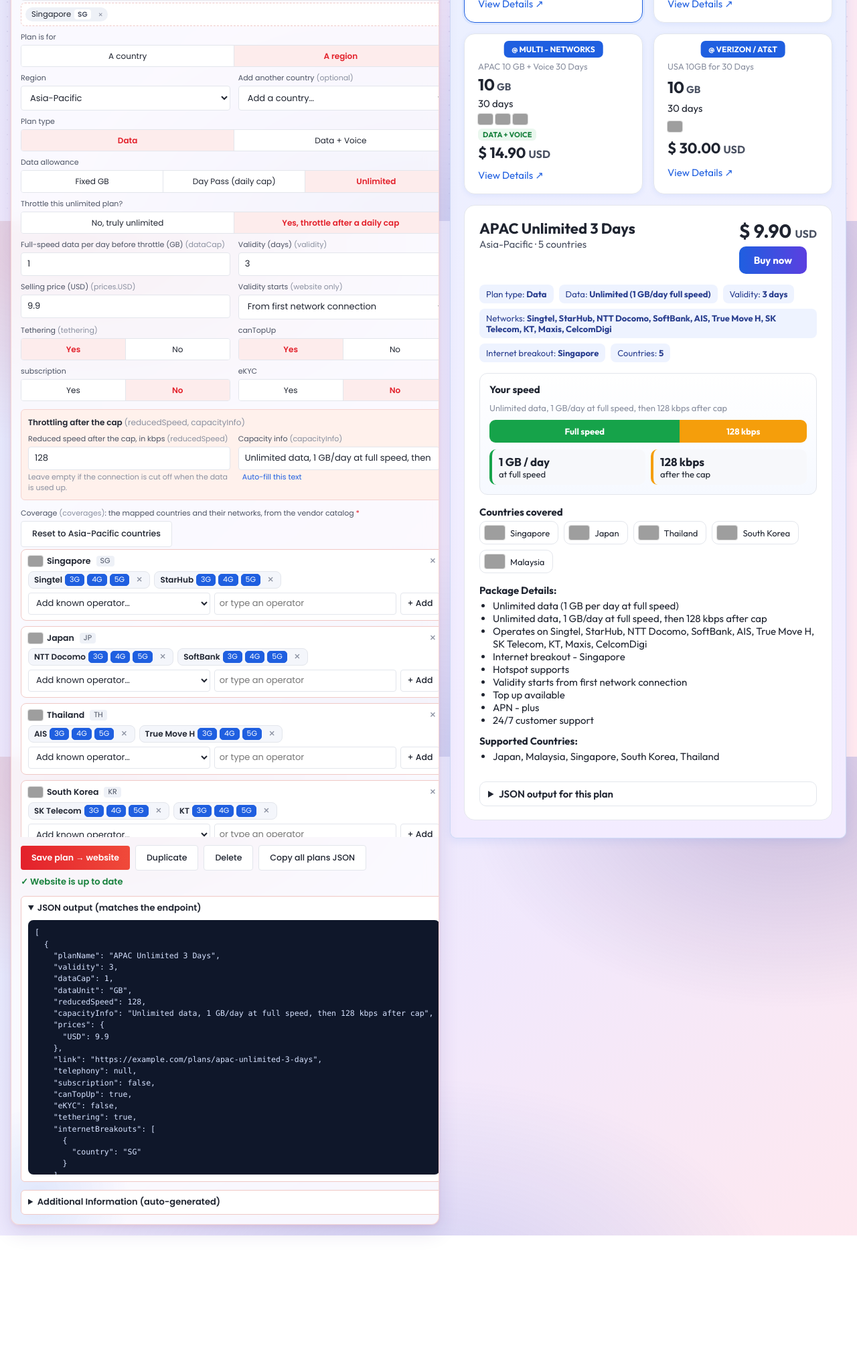
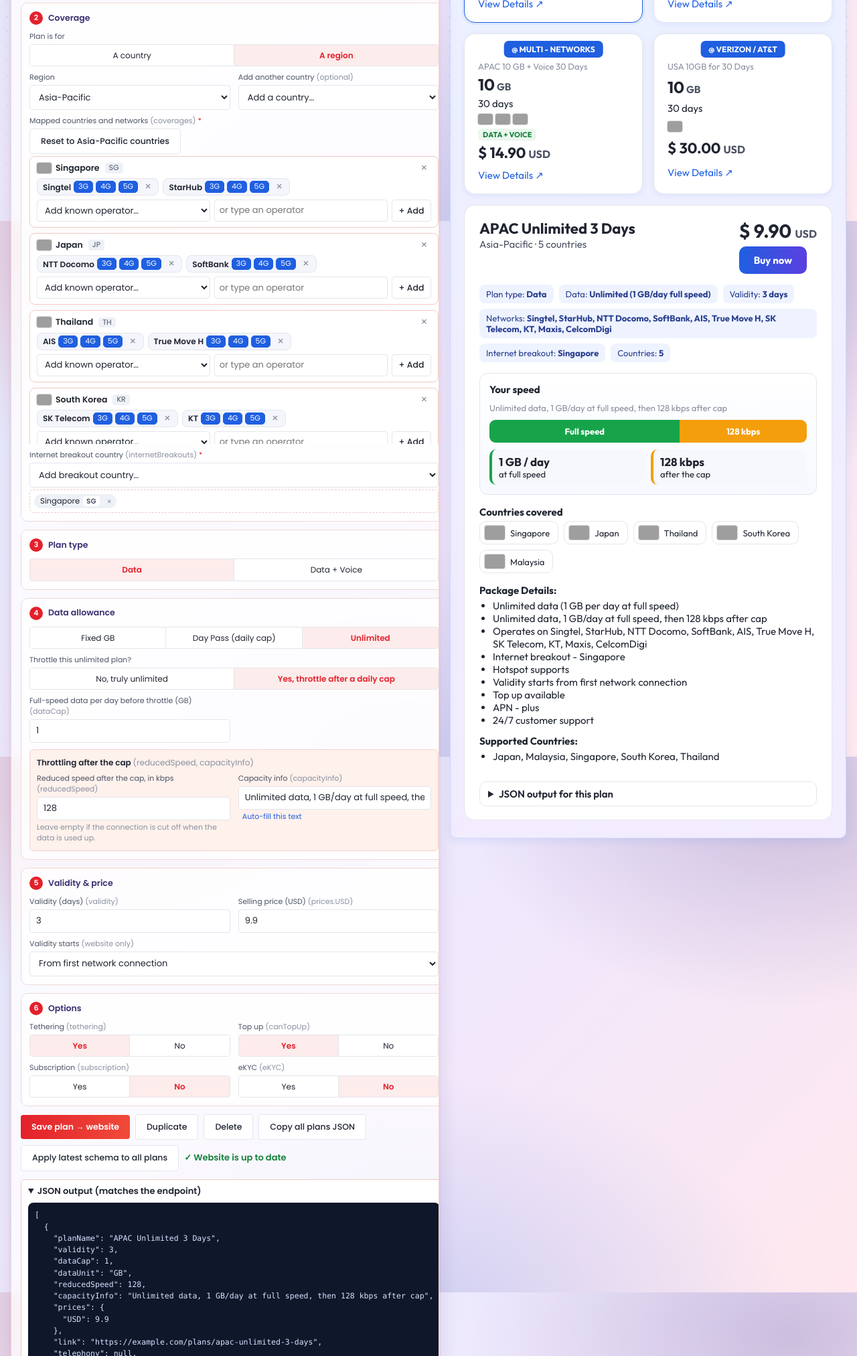
Before and after one commit to RamPasupuleti902/Plan-AI, a plain HTML site: page index.html in a window 1280 px wide. Shown: the part 470-2495 px from the top of the page at 67% size. Before the commit the page ends 2315 px from the top, so only its background shows below. Drawn offline with Linux system fonts and the light colour scheme; grey boxes are pictures that could not be loaded.

Commit message:
UI fields re arrenage

```diff
--- a/index.html
+++ b/index.html
@@ -113,6 +113,9 @@
 .cflag .flg{width:30px;height:21px}
 .cstrip{display:flex;align-items:center;gap:4px;margin:2px 0}.cstrip small{color:var(--muted);font-size:12px}
 .covh .flg{margin-right:-2px}
+.sec{background:rgba(255,255,255,.72);border:1px solid #f0d9d6;border-radius:10px;padding:12px;display:grid;gap:10px}
+.st{display:flex;align-items:center;gap:8px;font-weight:600;font-size:12.5px;color:#3b2f6f}
+.st i{font-style:normal;display:grid;place-items:center;width:20px;height:20px;border-radius:50%;background:var(--red);color:#fff;font-size:11px}
 .toast{position:fixed;left:50%;bottom:22px;transform:translateX(-50%);background:var(--ink);color:#fff;padding:9px 14px;border-radius:8px;z-index:9}
 </style>
 </head>
@@ -123,35 +126,40 @@
   <div class="pt">Admin · Update Plan</div>
   <div class="admin">
     <div class="plist" id="plist"></div>
+    <div class="sec"><div class="st"><i>1</i>Basics</div>
       <div class="fields">
         <div class="f full"><label for="name">Plan name <em>(planName)</em></label><input id="name"></div>
         <div class="f"><label for="vendor">Supplier / vendor</label><select id="vendor"><option value="telco">Telco Vision (TEL VSN)</option><option value="rombty">Rombty</option></select></div>
         <div class="f"><label for="apn">APN <em id="apnHint"></em></label><input id="apn"></div>
         <div class="f full"><label for="link">Plan link <em>(link)</em> <span class="req">*</span></label><input id="link" type="url" placeholder="https://example.com/plans/usa-10gb"></div>
+      </div></div>
 
-      <div class="f full"><label for="bkSel">Internet breakout country code <em>(internetBreakouts)</em> <span class="req" id="bkReq">*</span></label>
-        <div class="cpick"><select id="bkSel"></select></div>
-        <div class="chips" id="bkChips"></div></div>
-
+    <div class="sec"><div class="st"><i>2</i>Coverage</div>
+      <div class="fields">
         <div class="f full"><label>Plan is for</label><div class="seg" id="scopeSeg"><button type="button" data-s="country">A country</button><button type="button" data-s="region">A region</button></div></div>
         <div class="f"><label for="region">Region</label><select id="region"><option value="">Select region…</option><option>Asia-Pacific</option><option>Europe</option><option>Middle East</option><option>Africa</option><option>North America</option><option>South Latin America</option><option>Eurasia</option><option>Global</option></select></div>
         <div class="f"><label for="cSel" id="cLabel">Country</label><select id="cSel"></select></div>
+        <div class="f full"><label>Mapped countries and networks <em>(coverages)</em> <span class="req">*</span></label>
+          <div class="cpick"><button type="button" class="btn ghost" id="cAll">Reset to region countries</button></div>
+          <div class="cov-list" id="covList"></div></div>
+        <div class="f full"><label for="bkSel">Internet breakout country <em>(internetBreakouts)</em> <span class="req" id="bkReq">*</span></label>
+          <div class="cpick"><select id="bkSel"></select></div>
+          <div class="chips" id="bkChips"></div></div>
+      </div></div>
 
-      <div class="f full"><label>Plan type</label><div class="seg" id="ptSeg"><button type="button" data-p="data">Data</button><button type="button" data-p="data-voice">Data + Voice</button></div></div>
+    <div class="sec"><div class="st"><i>3</i>Plan type</div>
+      <div class="fields">
+        <div class="f full"><div class="seg" id="ptSeg"><button type="button" data-p="data">Data</button><button type="button" data-p="data-voice">Data + Voice</button></div></div>
         <div class="f full" id="telWrap"><label for="telCountry">Number country code <em>(telephony.dialingCode)</em> <span class="req">*</span></label><select id="telCountry"></select></div>
         <div class="f full" id="telChecks"><label>Voice &amp; SMS capabilities <em>(telephony.voice / telephony.sms)</em></label>
           <div class="checks"><label><input type="checkbox" id="vIn"> Voice: receive calls (inbound)</label><label><input type="checkbox" id="vOut"> Voice: make calls (outbound)</label><label><input type="checkbox" id="sIn"> SMS: receive (inbound)</label><label><input type="checkbox" id="sOut"> SMS: send (outbound)</label></div></div>
+      </div></div>
 
-      <div class="f full"><label>Data allowance</label><div class="seg" id="typeSeg"><button type="button" data-t="fixed">Fixed GB</button><button type="button" data-t="daypass">Day Pass (daily cap)</button><button type="button" data-t="unlimited">Unlimited</button></div></div>
+    <div class="sec"><div class="st"><i>4</i>Data allowance</div>
+      <div class="fields">
+        <div class="f full"><div class="seg" id="typeSeg"><button type="button" data-t="fixed">Fixed GB</button><button type="button" data-t="daypass">Day Pass (daily cap)</button><button type="button" data-t="unlimited">Unlimited</button></div></div>
         <div class="f full" id="thrWrap"><label>Throttle this unlimited plan?</label><div class="seg" id="thrSeg"><button type="button" data-v="0">No, truly unlimited</button><button type="button" data-v="1">Yes, throttle after a daily cap</button></div></div>
         <div class="f" id="gbWrap"><label for="gb" id="gbLabel">Data (GB)</label><input id="gb" type="number" min="0.1" step="0.1"></div>
-      <div class="f"><label for="days">Validity (days) <em>(validity)</em></label><input id="days" type="number" min="1"></div>
-      <div class="f"><label for="price">Selling price (USD) <em>(prices.USD)</em></label><input id="price" type="number" min="0" step="0.01"></div>
-      <div class="f"><label for="vStart">Validity starts <em>(website only)</em></label><select id="vStart"><option value="first">From first network connection</option><option value="install">From eSIM installation</option></select></div>
-      <div class="f"><label>Tethering <em>(tethering)</em></label><div class="seg" id="hsSeg"><button type="button" data-v="1">Yes</button><button type="button" data-v="0">No</button></div></div>
-      <div class="f"><label>canTopUp</label><div class="seg" id="tuSeg"><button type="button" data-v="1">Yes</button><button type="button" data-v="0">No</button></div></div>
-      <div class="f"><label>subscription</label><div class="seg" id="subSeg"><button type="button" data-v="1">Yes</button><button type="button" data-v="0">No</button></div></div>
-      <div class="f"><label>eKYC</label><div class="seg" id="kycSeg"><button type="button" data-v="1">Yes</button><button type="button" data-v="0">No</button></div></div>
       </div>
       <div class="tiers" id="rsBox">
         <h3>Throttling after the cap <span>(reducedSpeed, capacityInfo)</span></h3>
@@ -159,11 +167,24 @@
           <div class="f"><label for="rs">Reduced speed after the cap, in kbps <em>(reducedSpeed)</em></label><input id="rs" type="number" min="1" step="1" placeholder="e.g. 128"><span class="hint">Leave empty if the connection is cut off when the data is used up.</span></div>
           <div class="f"><label for="capInfo">Capacity info <em>(capacityInfo)</em></label><input id="capInfo" placeholder="e.g. Unlimited 2G (128 kbps) after cap"><span class="hint"><button type="button" class="x" id="capReset" style="font-size:11px;color:var(--blue)">Auto-fill this text</button></span></div>
         </div>
-    </div>
-    <div class="f full"><label>Coverage <em>(coverages)</em>: the mapped countries and their networks, from the vendor catalog <span class="req">*</span></label>
-      <div class="cpick"><button type="button" class="btn ghost" id="cAll">Reset to region countries</button></div>
-      <div class="cov-list" id="covList"></div></div>
-    <div class="actions"><button type="button" class="btn" id="save">Save plan → website</button><button type="button" class="btn ghost" id="dup">Duplicate</button><button type="button" class="btn ghost" id="del">Delete</button><button type="button" class="btn ghost" id="copyAll">Copy all plans JSON</button><span id="dirty"></span></div>
+      </div></div>
+
+    <div class="sec"><div class="st"><i>5</i>Validity &amp; price</div>
+      <div class="fields">
+        <div class="f"><label for="days">Validity (days) <em>(validity)</em></label><input id="days" type="number" min="1"></div>
+        <div class="f"><label for="price">Selling price (USD) <em>(prices.USD)</em></label><input id="price" type="number" min="0" step="0.01"></div>
+        <div class="f full"><label for="vStart">Validity starts <em>(website only)</em></label><select id="vStart"><option value="first">From first network connection</option><option value="install">From eSIM installation</option></select></div>
+      </div></div>
+
+    <div class="sec"><div class="st"><i>6</i>Options</div>
+      <div class="fields">
+        <div class="f"><label>Tethering <em>(tethering)</em></label><div class="seg" id="hsSeg"><button type="button" data-v="1">Yes</button><button type="button" data-v="0">No</button></div></div>
+        <div class="f"><label>Top up <em>(canTopUp)</em></label><div class="seg" id="tuSeg"><button type="button" data-v="1">Yes</button><button type="button" data-v="0">No</button></div></div>
+        <div class="f"><label>Subscription <em>(subscription)</em></label><div class="seg" id="subSeg"><button type="button" data-v="1">Yes</button><button type="button" data-v="0">No</button></div></div>
+        <div class="f"><label>eKYC <em>(eKYC)</em></label><div class="seg" id="kycSeg"><button type="button" data-v="1">Yes</button><button type="button" data-v="0">No</button></div></div>
+      </div></div>
+
+    <div class="actions"><button type="button" class="btn" id="save">Save plan → website</button><button type="button" class="btn ghost" id="dup">Duplicate</button><button type="button" class="btn ghost" id="del">Delete</button><button type="button" class="btn ghost" id="copyAll">Copy all plans JSON</button><button type="button" class="btn ghost" id="migrate" title="Update every saved plan to the latest rules">Apply latest schema to all plans</button><span id="dirty"></span></div>
     <details class="ai" open><summary>JSON output (matches the endpoint)</summary><pre class="json" id="apiAdmin"></pre></details>
     <details class="ai"><summary>Additional Information (auto-generated)</summary><div class="ai-box" id="aiAdmin"></div></details>
   </div>
@@ -589,6 +610,31 @@
   catch (e) { toast('Copy blocked by the browser. Copy from the JSON box instead.'); }
 };
 
+/* ---------- apply the latest schema to plans saved earlier ---------- */
+function normalizePlan(p) {
+  const d = { vendor: 'telco', scope: 'country', planType: 'data', type: 'fixed', throttle: false, gb: 1, reducedSpeed: null, capInfo: '', capAuto: true, days: 1, price: 0, vStart: 'first', hotspot: true, topup: true, subscription: false, ekyc: false, breakouts: [], coverages: [], region: '', telCountry: '', voiceIn: true, voiceOut: true, smsIn: true, smsOut: true, apn: '', link: '', nameAuto: false };
+  Object.keys(d).forEach(k => { if (p[k] === undefined) p[k] = d[k]; });
+  if (!VENDORS[p.vendor]) p.vendor = 'telco';
+  if (!p.apn) p.apn = VENDORS[p.vendor].apn;
+  if (p.type !== 'unlimited') p.throttle = false;
+  if (p.type === 'fixed') { p.reducedSpeed = null; p.capAuto = true; }
+  p.coverages.forEach(cv => cv.networks.forEach(n => { if (!Array.isArray(n.types) || !n.types.length) n.types = ['3G', '4G', '5G']; }));
+  p.coverages.forEach(cv => { if (!cv.networks.length) cv.networks = mkCov(p.vendor, cv.code).networks; });
+  if (p.scope === 'region' && p.region) {
+    const old = {}; p.coverages.forEach(cv => { old[cv.code] = cv; });
+    p.coverages = regionSet(p.region, p.vendor).map(c => old[c] && old[c].networks.length ? old[c] : mkCov(p.vendor, c));
+  }
+  if (p.capAuto) p.capInfo = capText(p);
+  return p;
+}
+$('migrate').onclick = () => {
+  if (!confirm('Update all saved plans to the latest rules?\n\n- Fixed GB plans lose throttle fields\n- Missing fields get defaults\n- Region plans are re-mapped to the region catalog (operators you already set are kept)')) return;
+  PLANS = PLANS.map(p => normalizePlan(clone(p))); persist();
+  const bad = PLANS.filter(p => !p.coverages.length || p.coverages.some(cv => !cv.networks.length)).length;
+  openPlan(PLANS.some(p => p.id === editId) ? editId : PLANS[0].id); renderSite();
+  toast(`Updated ${PLANS.length} plans.` + (bad ? ` ${bad} still need operators.` : ' Use Copy all plans JSON for the new output.'));
+};
+
 /* ---------- website ---------- */
 function renderSite() {
   const region = (PLANS.find(p => p.id === viewId) || PLANS[0]).region;
```
Lines whose indentation alone changed are shown as unchanged.
